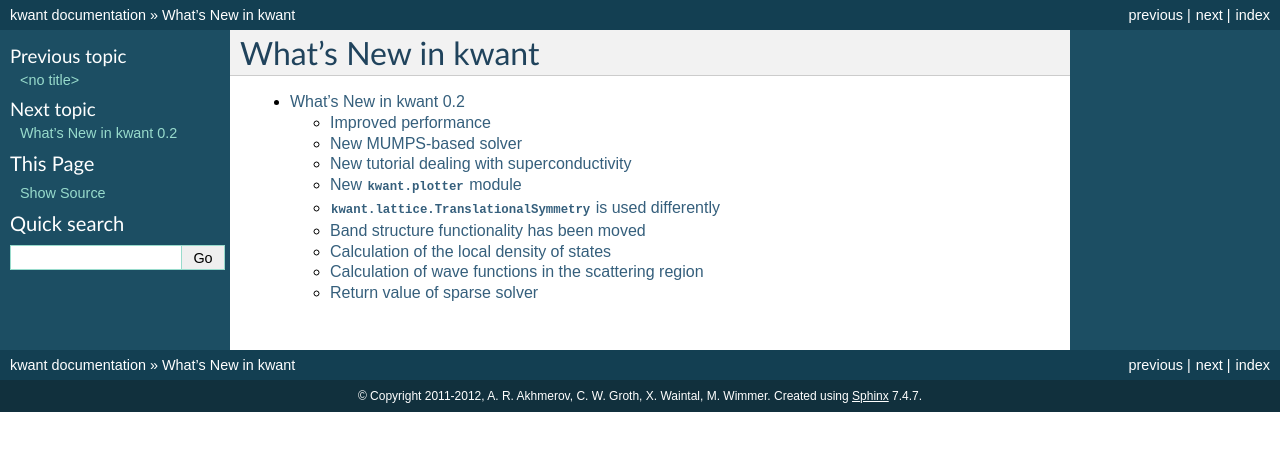
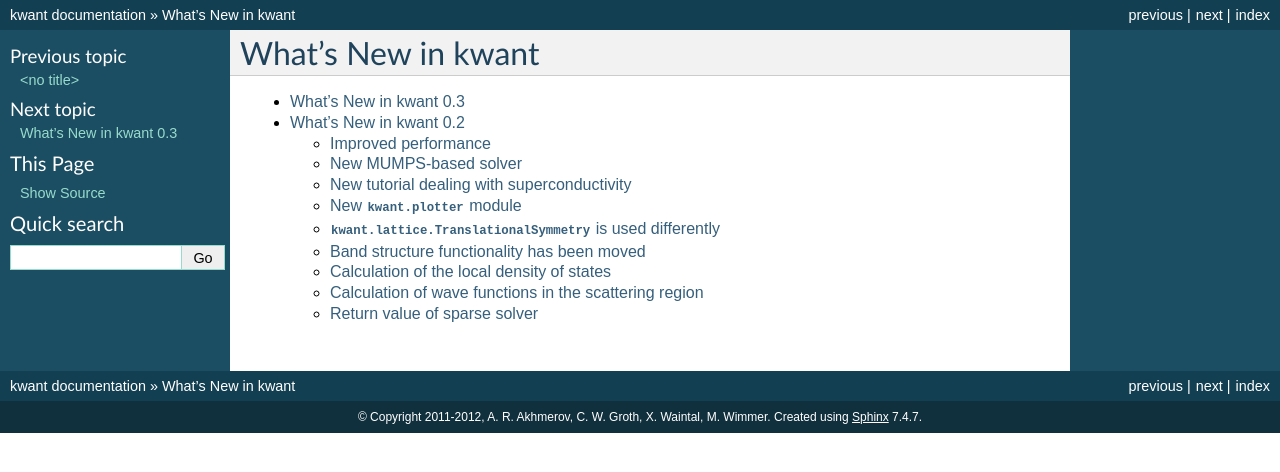
Before and after one commit to kwant-project/kwant, a Sphinx documentation site: the page built from doc/source/whatsnew/index.rst, in a window 1280 px wide. Shown: the top 472 px of the page. Built offline with Sphinx 7.4.7, drawn with Linux system fonts in a browser that asks for light colours; formulas are drawn with MathJax 3; pages that are not in the unit, such as notebooks, are missing from menus; the version number could not be read and is left out.

Commit message:
start development of 0.3

```diff
--- /dev/null
+++ b/doc/source/whatsnew/0.3.rst
@@ -0,0 +1,4 @@
+What's New in kwant 0.3
+=======================
+
+This article explains the user-visible changes in kwant 0.3.
--- a/doc/source/whatsnew/index.rst
+++ b/doc/source/whatsnew/index.rst
@@ -2,4 +2,5 @@ What's New in kwant
 ===================
 
 .. toctree::
+    0.3
     0.2
```
